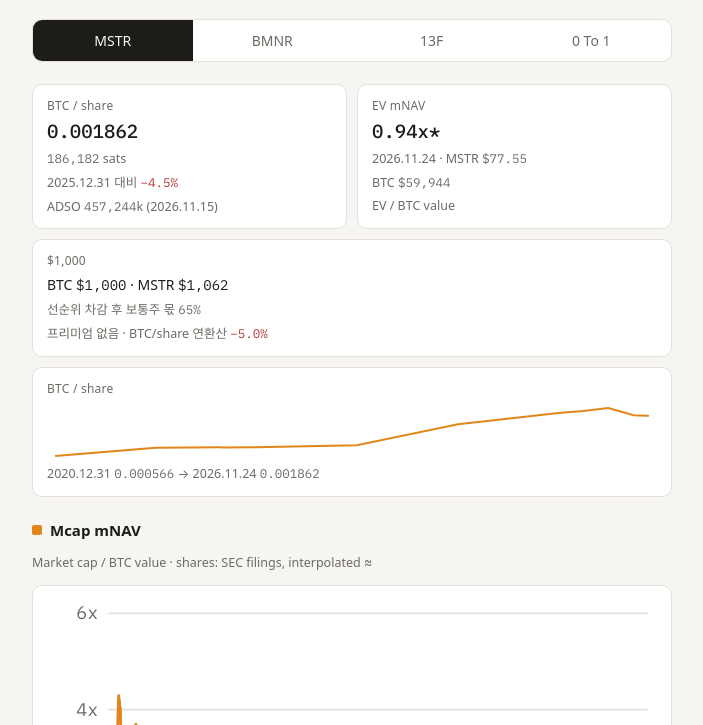
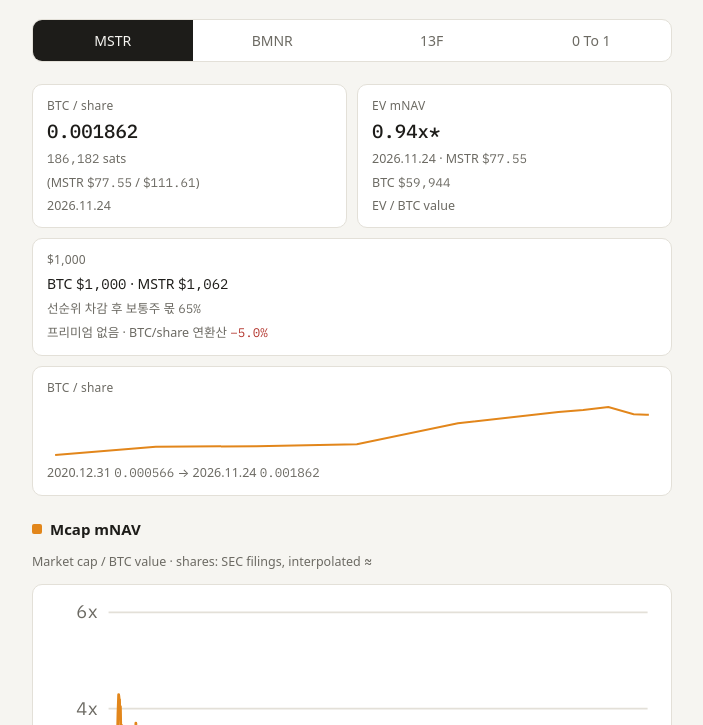
Before and after one commit to zhoonk-art/sbd-invest-archiving, a plain HTML site: page index.html in a window 1280 px wide. Shown: the part 75-800 px from the top of the page, without its empty margins (288-991 px from the left). Drawn offline with Linux system fonts and the light colour scheme; a web font is replaced by a local one.

Commit message:
Update Invest Archiving data

```diff
--- a/index.html
+++ b/index.html
@@ -383,8 +383,7 @@ select{font:inherit;font-size:14px;padding:7px 10px;border:1px solid var(--line)
     el.innerHTML=`
       <div class="tile"><div class="k">${U} / share</div><div class="v num">${f6(cps)}</div>
         ${tab==='mstr'?`<div class="d"><span class="num">${fmtInt(cps*1e8)}</span> sats</div>`:''}
-        ${g!=null?`<div class="d">${krDate(base.date)} 대비 <span class="num ${cls(g)}">${sign(g)}${Math.abs(g*100).toFixed(1)}%</span></div>`:''}
-        <div class="d">${c.shares_basis||''} <span class="num">${fmtInt(c.shares/1e3)}</span>k (${krDate(c.shares_date||c.date)})</div></div>
+        ${tab==='mstr'&&c.price&&c.coin_price?`<div class="d">(${TK2[tab]} <span class="num">$${(+c.price).toFixed(2)}</span> / <span class="num">$${(cps*c.coin_price).toFixed(2)}</span>)</div><div class="d">${krDate(c.price_date||c.mnav_date||c.date)}</div>`:`${g!=null?`<div class="d">${krDate(base.date)} 대비 <span class="num ${cls(g)}">${sign(g)}${Math.abs(g*100).toFixed(1)}%</span></div>`:''}<div class="d">${c.shares_basis||''} <span class="num">${fmtInt(c.shares/1e3)}</span>k (${krDate(c.shares_date||c.date)})</div>`}</div>
       <div class="tile"><div class="k">EV mNAV</div><div class="v num">${c.mnav.toFixed(2)}x${c.mnav_src==='calc'?'*':''}</div>
         <div class="d">${krDate(c.mnav_date||c.date)}${c.price?` · ${TK2[tab]} <span class="num">$${c.price}</span>`:''}</div>
         ${c.coin_price?`<div class="d">${U} <span class="num">${fmtUsd(c.coin_price)}</span></div>`:''}<div class="d">EV / ${U} value</div></div>
```
